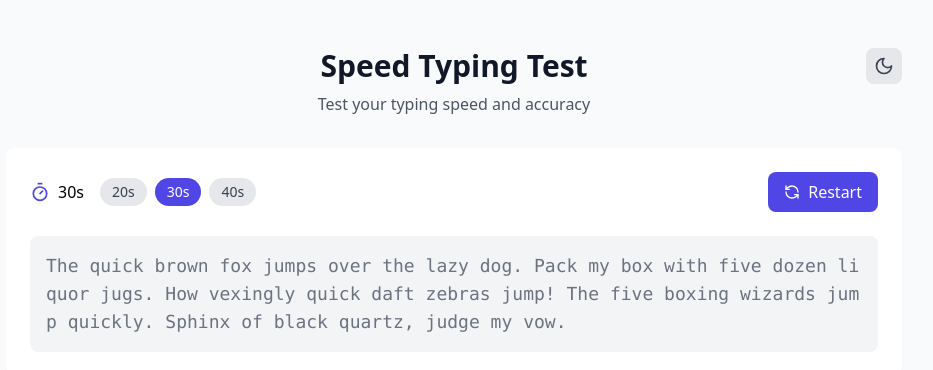
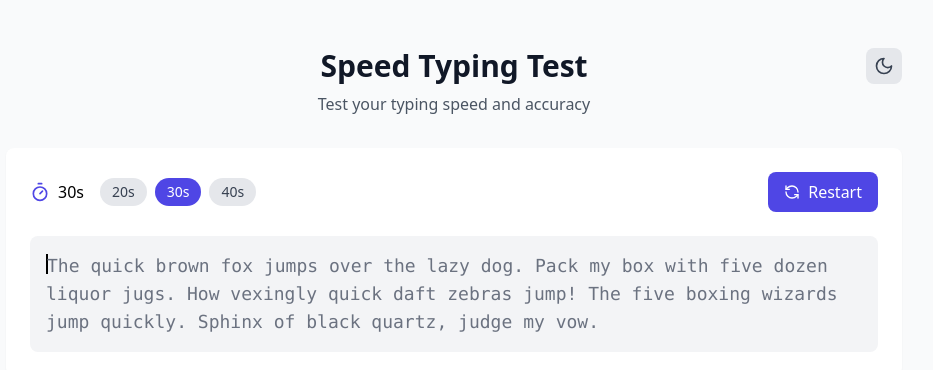
Before and after one commit to SMD-1/typing-speed, a React (Vite) app: page / in a window 1280 px wide. Shown: the top 370 px of the page, without its empty margins (186-1119 px from the left). Built offline with nearby package versions, Linux system fonts and the light colour scheme.

Commit message:
add cursor blink

```diff
--- a/src/App.tsx
+++ b/src/App.tsx
@@ -29,6 +29,15 @@ function App() {
   const [history, setHistory] = useState<TypingHistory[]>([]);
   const [isFinished, setIsFinished] = useState(false);
   const inputRef = useRef<HTMLTextAreaElement>(null);
+  const [cursorBlink, setCursorBlink] = useState(true);
+
+  useEffect(() => {
+    const blinkInterval = setInterval(() => {
+      setCursorBlink((prev) => !prev);
+    }, 530);
+
+    return () => clearInterval(blinkInterval);
+  }, []);
 
   const calculateStats = useCallback(() => {
     const correctChars = currentText
@@ -185,7 +194,12 @@ function App() {
             <div className="relative">
               <div
                 className="font-mono text-lg p-4 bg-gray-100 rounded-lg whitespace-pre-wrap break-all dark:bg-gray-700"
-                style={{ minHeight: "100px" }}
+                style={{
+                  minHeight: "100px",
+                  whiteSpace: "pre-wrap",
+                  wordBreak: "normal",
+                  overflowWrap: "normal",
+                }}
               >
                 {targetText.split("").map((char, i) => {
                   let color = "text-gray-500 dark:text-gray-400";
@@ -197,6 +211,13 @@ function App() {
                   }
                   return (
                     <span key={i} className={color}>
+                      {i === currentText.length && (
+                        <span
+                          className={`inline-block w-0.5 h-5 bg-black dark:bg-slate-400 -mr-[1px] -mb-0.5 ${
+                            cursorBlink ? "opacity-100" : "opacity-0"
+                          }`}
+                        />
+                      )}
                       {char}
                     </span>
                   );
```
